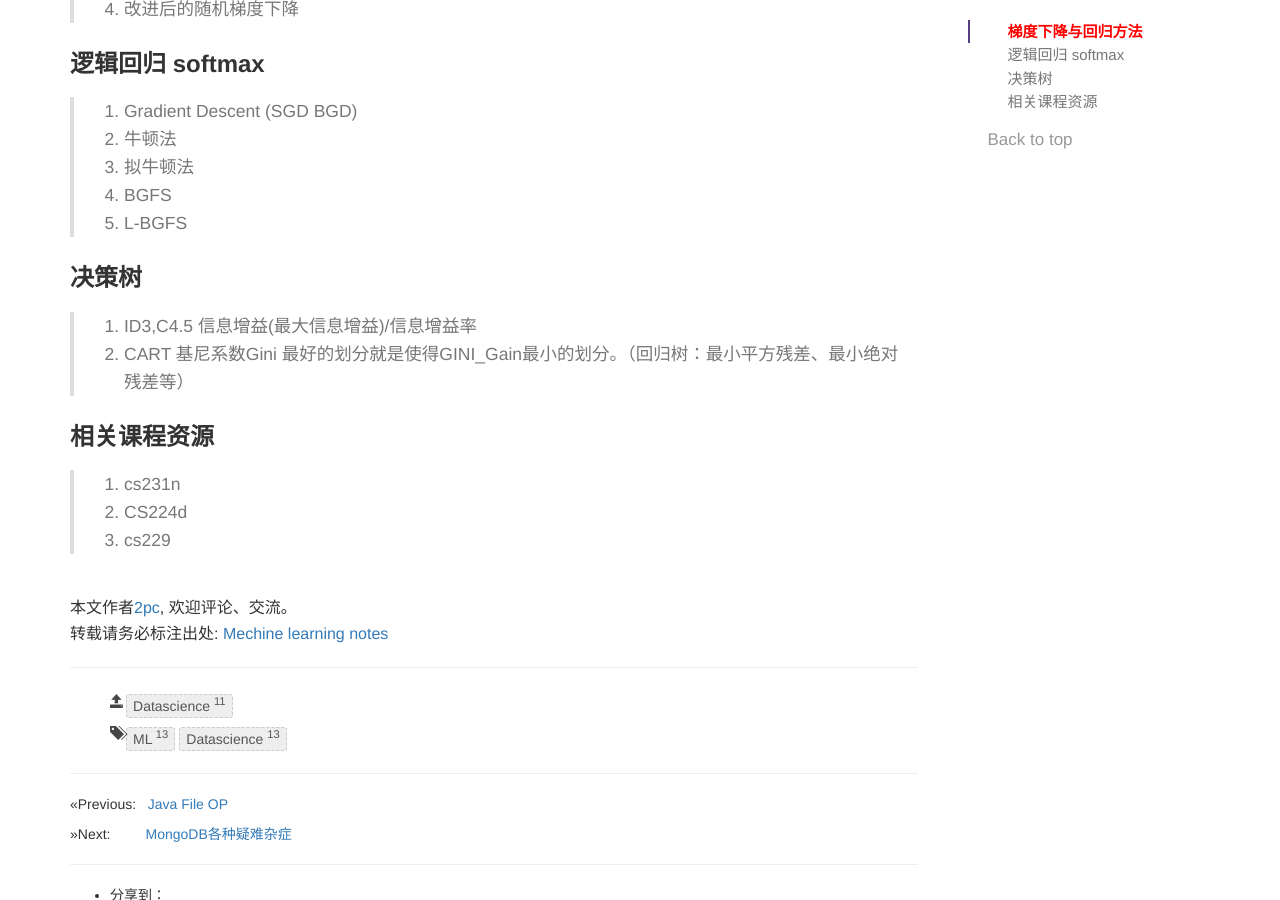
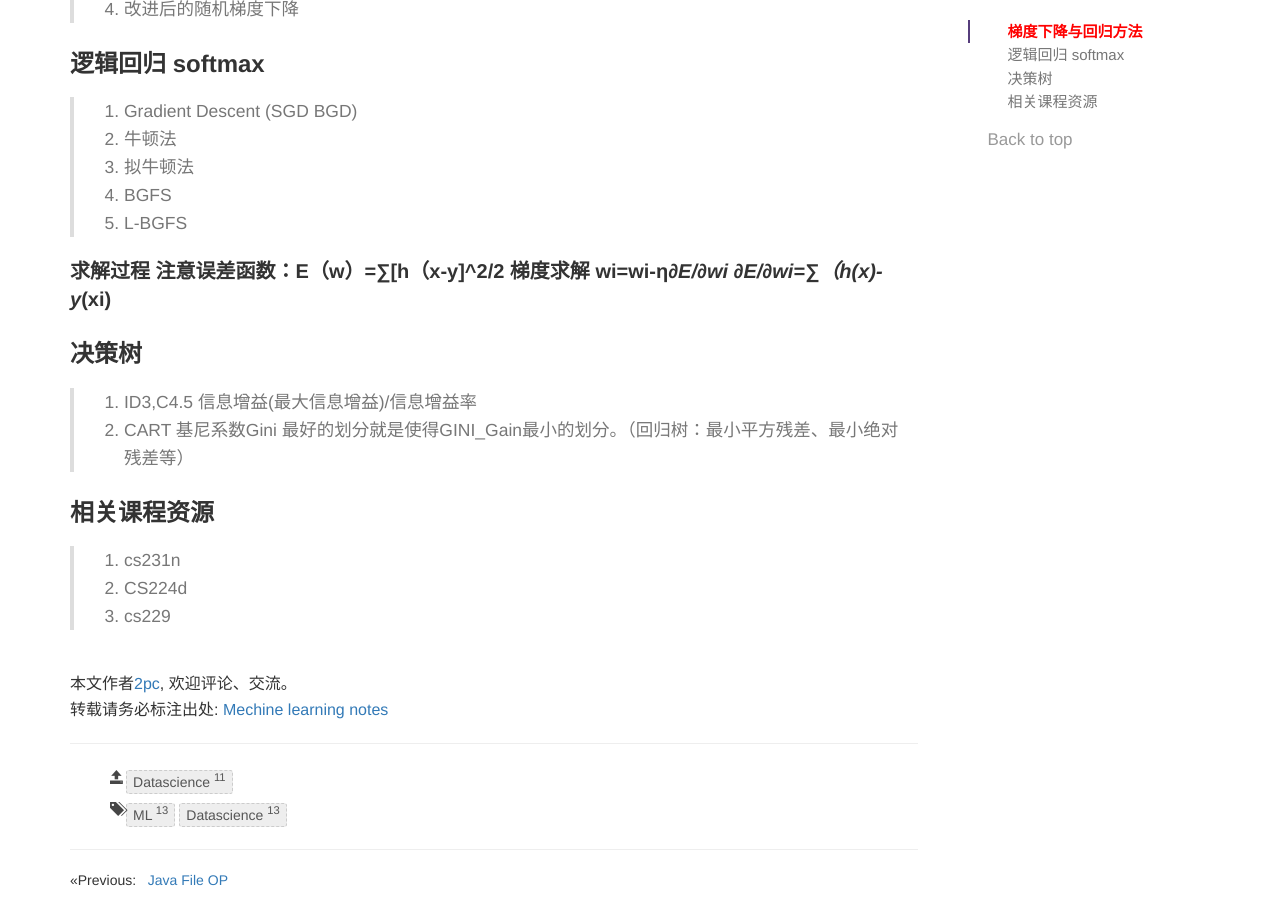
Before and after one commit to luyee/2pc.github.io, a Jekyll site: the page built from _posts/datascience/2015-06-13-ML.md, in a window 1280 px wide and 900 px high, scrolled down 351 px. Built offline with Jekyll 4.4.1, drawn with Linux system fonts in a browser that asks for light colours; comment, search, counter and statistics services are not loaded.

Commit message:
Update 2015-06-13-ML.md

```diff
--- a/_posts/datascience/2015-06-13-ML.md
+++ b/_posts/datascience/2015-06-13-ML.md
@@ -26,6 +26,7 @@ tags: ["ML","Datascience"]
 4. BGFS
 5. L-BGFS
 
+#### 求解过程 注意误差函数：E（w）=∑[h（x-y]^2/2   梯度求解   wi=wi-η*∂E/∂wi  ∂E/∂wi=∑（h(x)-y*(xi)
 
 ### 决策树
 
```
